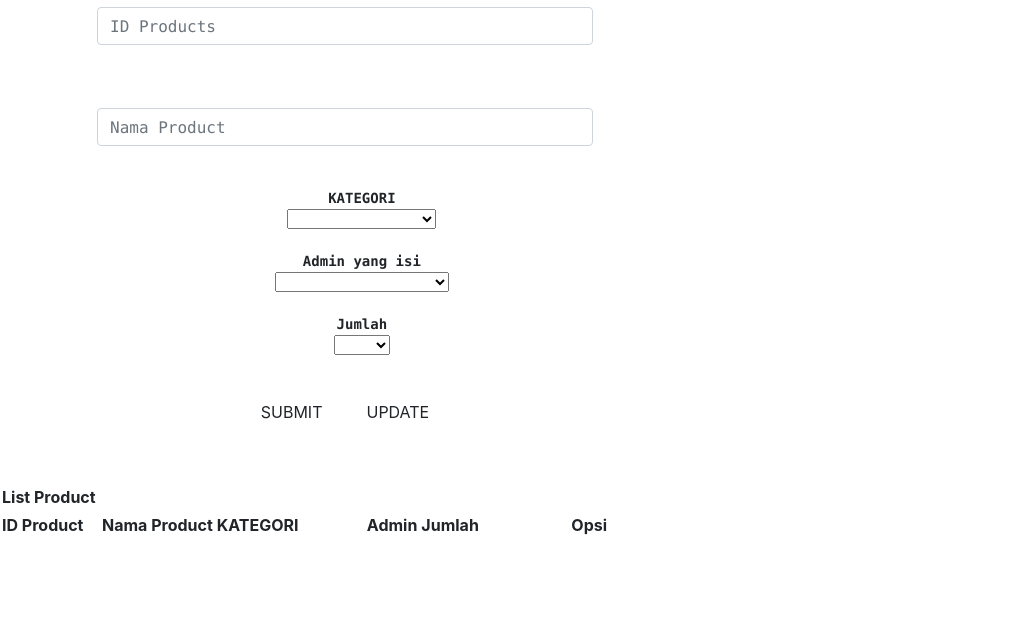
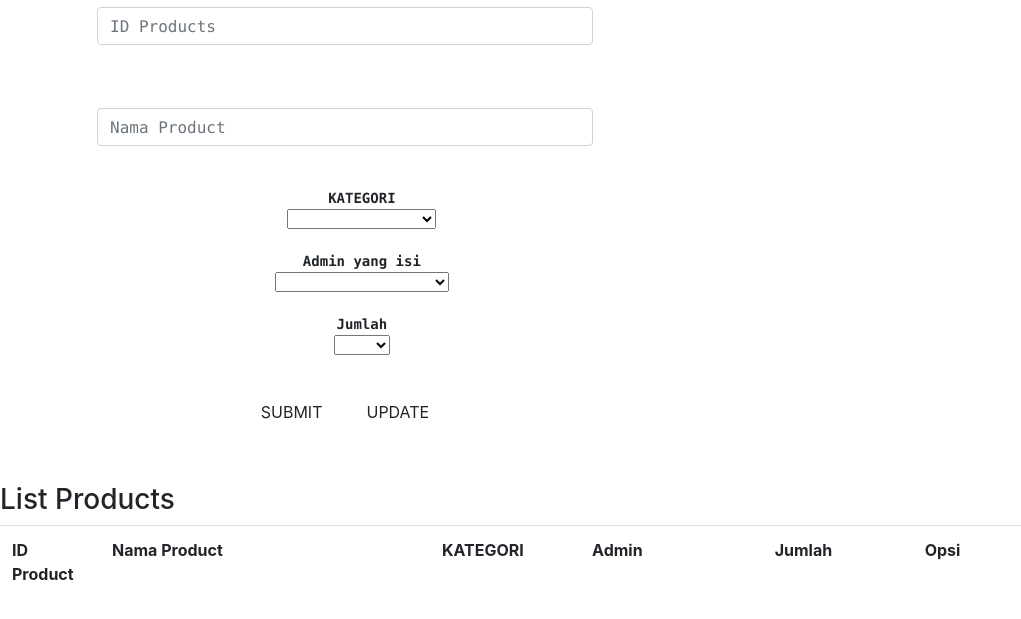
Before and after one commit to zydnrbrn/CRUD-JAVASCRIPT-HTMLBASICS, a plain HTML site: page index.html in a window 1280 px wide. Shown: the part 83-702 px from the top of the page, without its empty margins (0-1021 px from the left). Drawn offline with nearby package versions, Linux system fonts and the light colour scheme.

Commit message:
changes table style

```diff
--- a/index.html
+++ b/index.html
@@ -63,11 +63,9 @@
         </div>
             </div>
       <br>
-      <div class="tab table-2">
-                    <table id="survey" cellpadding="2" >
-         <tr>
-         <th colspan="7" bgcolor="white" align="center">List Product</th>
-         </tr>
+      <div class="table table-2">
+            <h3>List Products</h3>
+                    <table class="table" id="survey" cellpadding="2" >
                         <tr>
                             <th width="100">ID Product</th>
                             <th >Nama Product</th>
```
